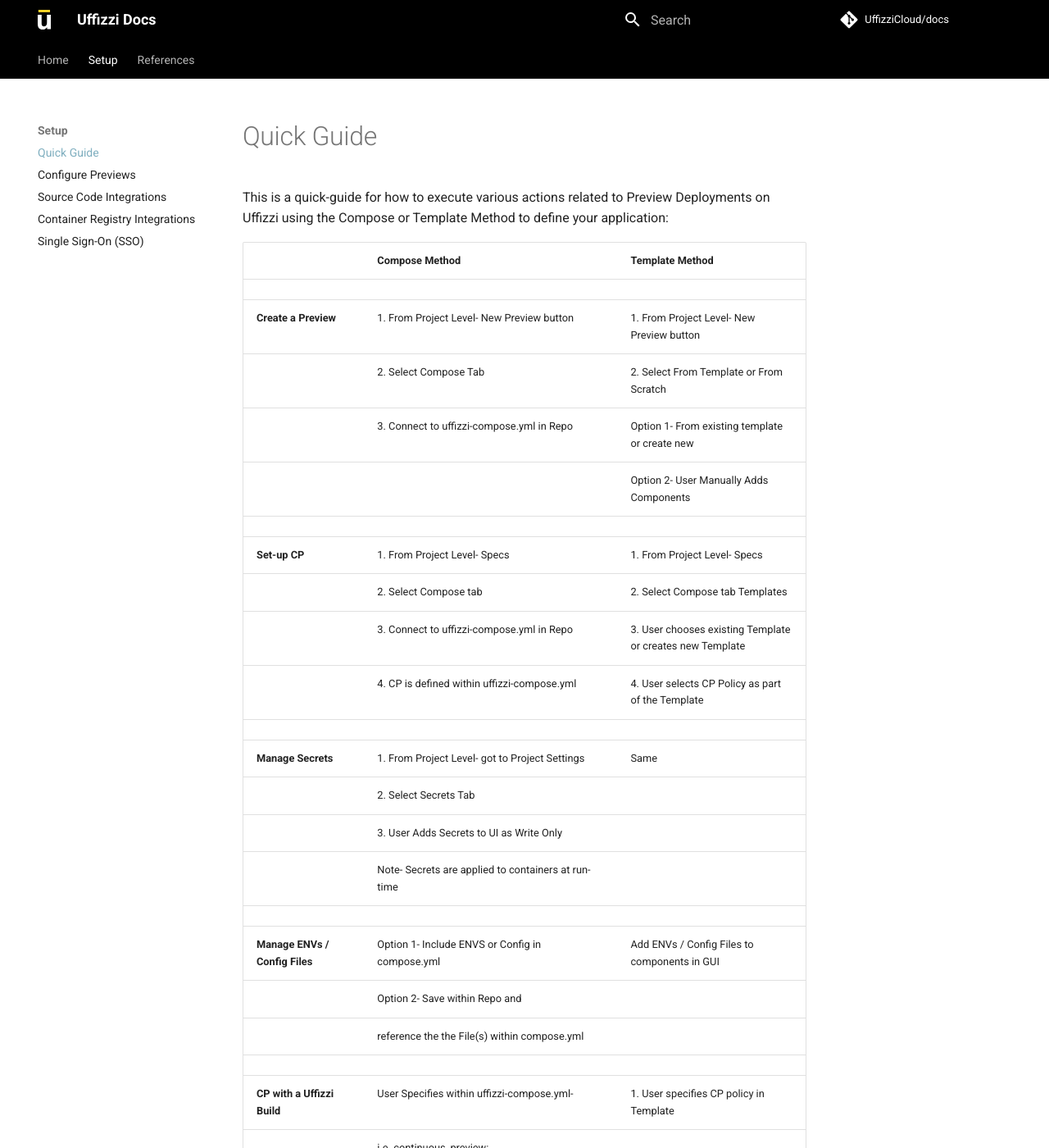
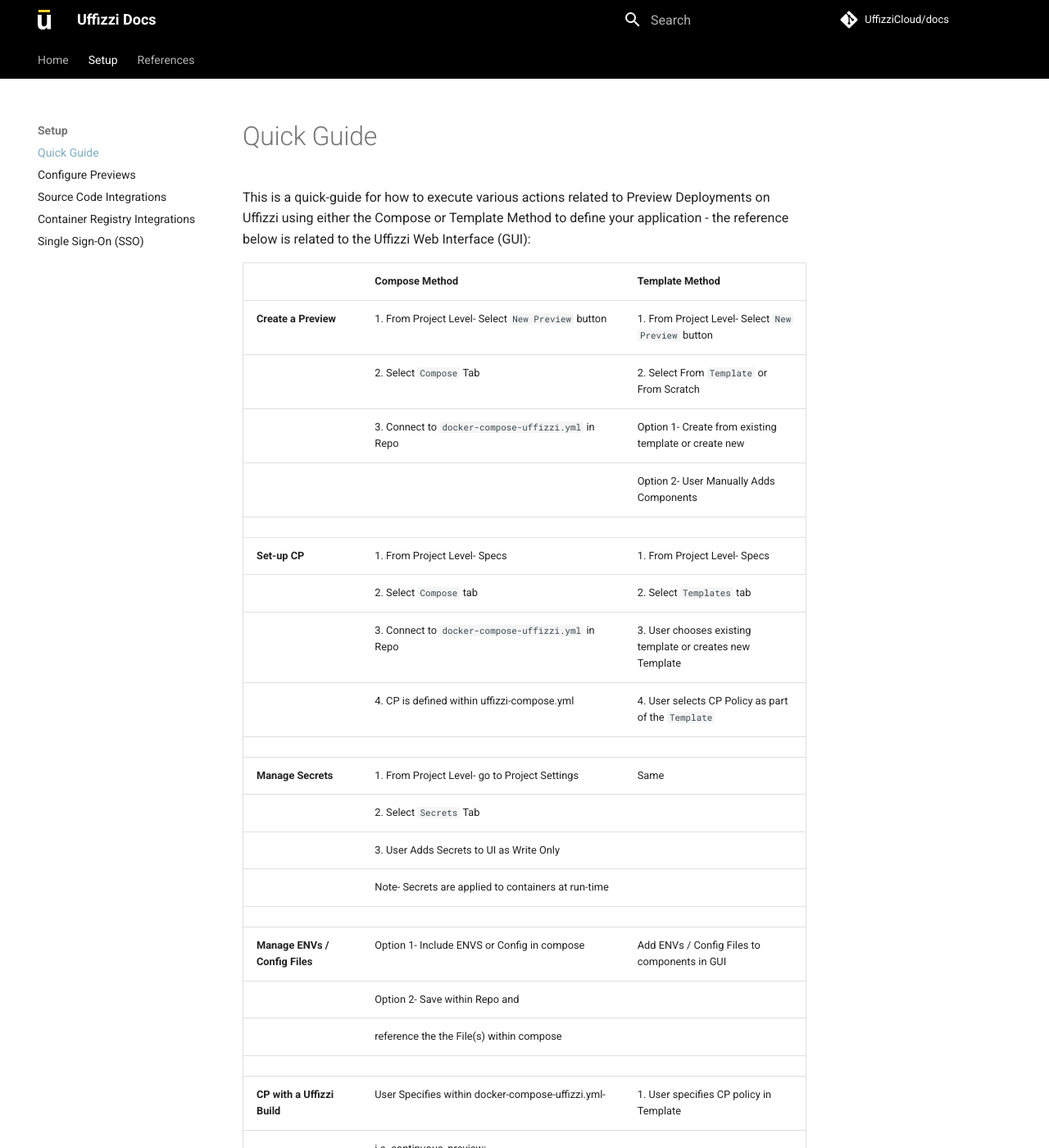
Before and after one commit to UffizziCloud/docs, an MkDocs documentation site: the page built from docs/setup/quick-guide.md, in a window 1280 px wide and 1400 px high. Shown: the whole window at 82% size. Built offline with MkDocs 1.6.1 and Material for MkDocs 9.7.7, drawn with Linux system fonts in a browser that asks for light colours; comment, search, counter and statistics services are not loaded; some of the changed text lies outside the part shown.

Commit message:
in-progress

```diff
--- a/docs/setup/quick-guide.md
+++ b/docs/setup/quick-guide.md
@@ -1,34 +1,33 @@
-This is a quick-guide for how to execute various actions related to Preview Deployments on Uffizzi using the Compose or Template Method to define your application:
+This is a quick-guide for how to execute various actions related to Preview Deployments on Uffizzi using either the Compose or Template Method to define your application - the reference below is related to the Uffizzi Web Interface (GUI):
 
 |                    | **Compose Method**                                       | **Template Method**                            |
 |------------------------------|----------------------------------------------------------|------------------------------------------------|
-|                              |                                                          |                                                |
-| **Create a Preview**             | 1. From Project Level- New Preview button                          | 1. From Project Level- New Preview button               |
-|                              | 2. Select Compose Tab                                           | 2. Select From Template or From Scratch                  |
-|                              | 3. Connect to uffizzi-compose.yml in Repo             | Option 1- From existing template or create new |
+| **Create a Preview**             | 1. From Project Level- Select `New Preview` button                          | 1. From Project Level- Select `New Preview` button               |
+|                              | 2. Select `Compose` Tab                                           | 2. Select From `Template` or From Scratch                  |
+|                              | 3. Connect to `docker-compose-uffizzi.yml` in Repo             | Option 1- Create from existing template or create new |
 |                              |                                                          | Option 2- User Manually Adds Components        |
 |                              |                                                          |                                                |
 | **Set-up CP**                    | 1. From Project Level- Specs                                 | 1. From Project Level- Specs                       |
-|                              | 2. Select Compose tab                                           | 2. Select Compose tab Templates                               |
-|                              | 3. Connect to uffizzi-compose.yml in Repo                   | 3. User chooses existing Template or creates new Template  |
-|                              | 4. CP is defined within uffizzi-compose.yml                 | 4. User selects CP Policy as part of the Template |
+|                              | 2. Select `Compose` tab                                           | 2. Select `Templates` tab                              |
+|                              | 3. Connect to `docker-compose-uffizzi.yml` in Repo                   | 3. User chooses existing template or creates new Template  |
+|                              | 4. CP is defined within uffizzi-compose.yml                 | 4. User selects CP Policy as part of the `Template` |
 |                              |                                                          |                                                |
-| **Manage Secrets**               | 1. From Project Level- got to Project Settings                      | Same                                           |
-|                              | 2. Select Secrets Tab                                              |                                                |
+| **Manage Secrets**               | 1. From Project Level- go to Project Settings                      | Same                                           |
+|                              | 2. Select `Secrets` Tab                                              |                                                |
 |                              | 3. User Adds Secrets to UI as Write Only                    |                                                |
 |                              | Note- Secrets are applied to containers at run-time      |                                                |
 |                              |                                                          |                                                |
-| **Manage ENVs / Config Files**      | Option 1- Include ENVS or Config in compose.yml                         | Add ENVs / Config Files to components in GUI                          |
+| **Manage ENVs / Config Files**      | Option 1- Include ENVS or Config in compose                         | Add ENVs / Config Files to components in GUI                          |
 |                              | Option 2- Save within Repo and                              |                  |
-|                              | reference the the File(s) within compose.yml                    |                                                |
+|                              | reference the the File(s) within compose                    |                                                |
 |                              |                                                          |                                                |
-| **CP with a Uffizzi Build**      | User Specifies within uffizzi-compose.yml-               | 1. User specifies CP policy in Template         |
+| **CP with a Uffizzi Build**      | User Specifies within docker-compose-uffizzi.yml-               | 1. User specifies CP policy in Template         |
 |                              | i.e. continuous_preview:                                      |                                            |
 |                              | deploy_preview_when_pull_request_is_opened: true         |                                                |
 |                              | delete_preview_when_pull_request_is_closed: true         |                                                |
 |                              |                                                          |                                                |
-| **CP with Bring Your Own Build** | User Specifies policy within uffizzi-compose.yml-               | Feature Not Available from Template - not currently planned          |
-|                              | Note- Tag must = uffizzi_request_#                          |                                                |
+| **CP with Bring Your Own Build** | User Specifies policy within docker-compose-uffizzi.yml-               | Feature Not Available from Template - not currently planned          |
+|                              | Note- Tag must = `uffizzi_request_#`                          |                                                |
 |                              | i.e. continuous_preview:                                      |                                                |
 |                              | deploy_preview_when_image_tag_is_created: true           |                                                |
 |                              | *delete_preview_after: Xh                                |                                                |
@@ -38,6 +37,6 @@
 |                              | share_to_service: true (i.e. Github, Jira, Slack...) |                                                |
 |                              |                                                          |                                                |
 | **Time-based deletion**          | User Specifies within uffizzi-compose.yml-               |                                                |
-|                              | continuous_preview:                                      |                                                |
+|                              | i.e. continuous_preview:                                      |                                                |
 |                              | *delete_preview_after: Xh                                 |                                                |
 |                              | *Options are 1h to 720h                                   |                                                |
```
